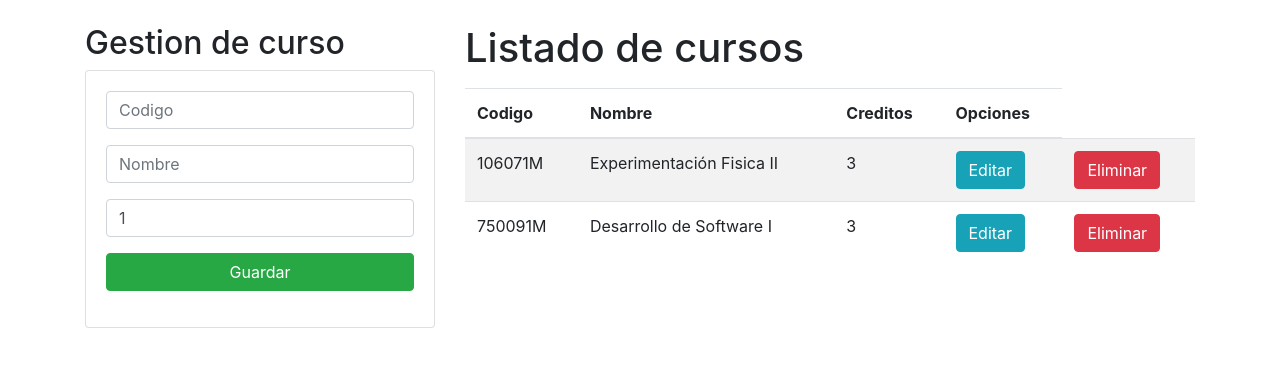
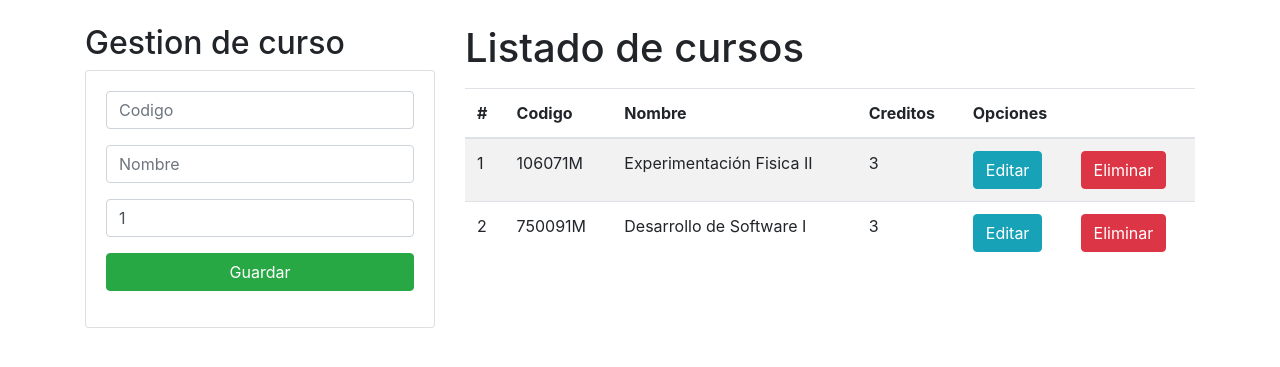
Before and after one commit to jhonedin/CRUD_DJANGO, a Django app: template Universidad/Aplicaciones/Academico/templates/gestionCursos.html in a window 1280 px wide. Shown: the part 56-423 px from the top of the page. Run offline with Django 3.2, Linux system fonts and the light colour scheme; the template is opened without the code that fills it: values that come from a table or form of the project are taken from there, others are empty; data comes from the database, SQL or seed files in the repository; parts of the project's set-up code (start-up, migrations or seed data) failed here and were passed over.

Commit message:
Se anade un contador para la cantidad de cursos.

```diff
--- a/Universidad/Aplicaciones/Academico/templates/gestionCursos.html
+++ b/Universidad/Aplicaciones/Academico/templates/gestionCursos.html
@@ -31,15 +31,17 @@
             <table class="table table-striped">
                 <thead>
                     <tr>
+                        <th>#</th>
                         <th>Codigo</th>
                         <th>Nombre</th>
                         <th>Creditos</th>
-                        <th colspan="">Opciones</th>
+                        <th colspan="2">Opciones</th>
                     </tr>
                 </thead>
                 <tbody>
                     {% for c in cursos %}
                     <tr>
+                        <td>{{forloop.counter}}</td>
                         <td>{{c.codigo}}</td>
                         <td>{{c.nombre}}</td>
                         <td>{{c.creditos}}</td>
```
